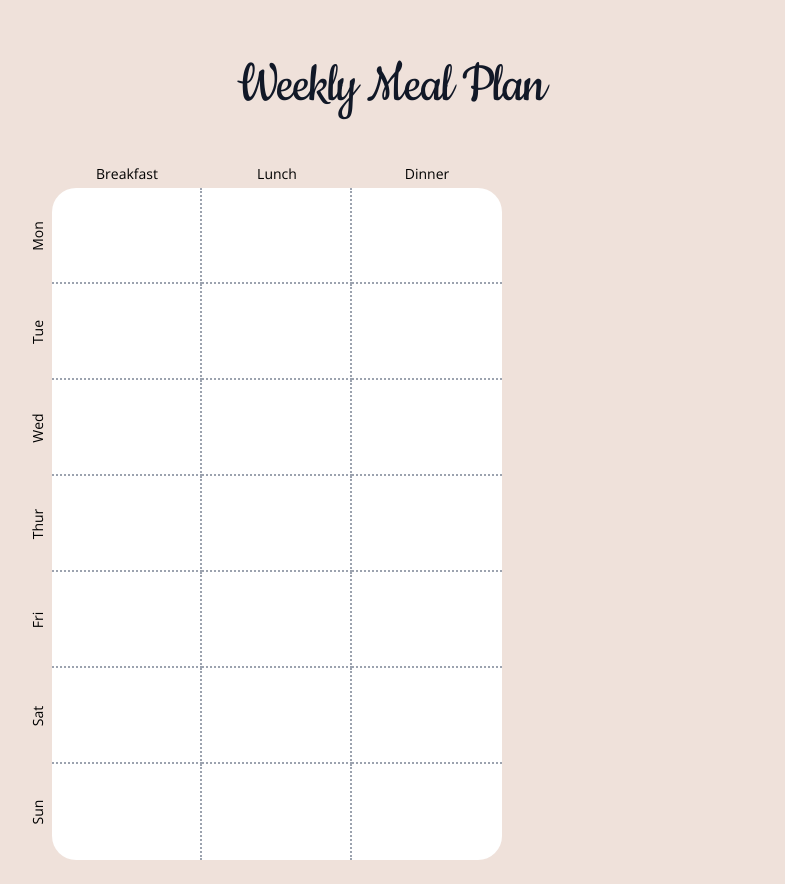
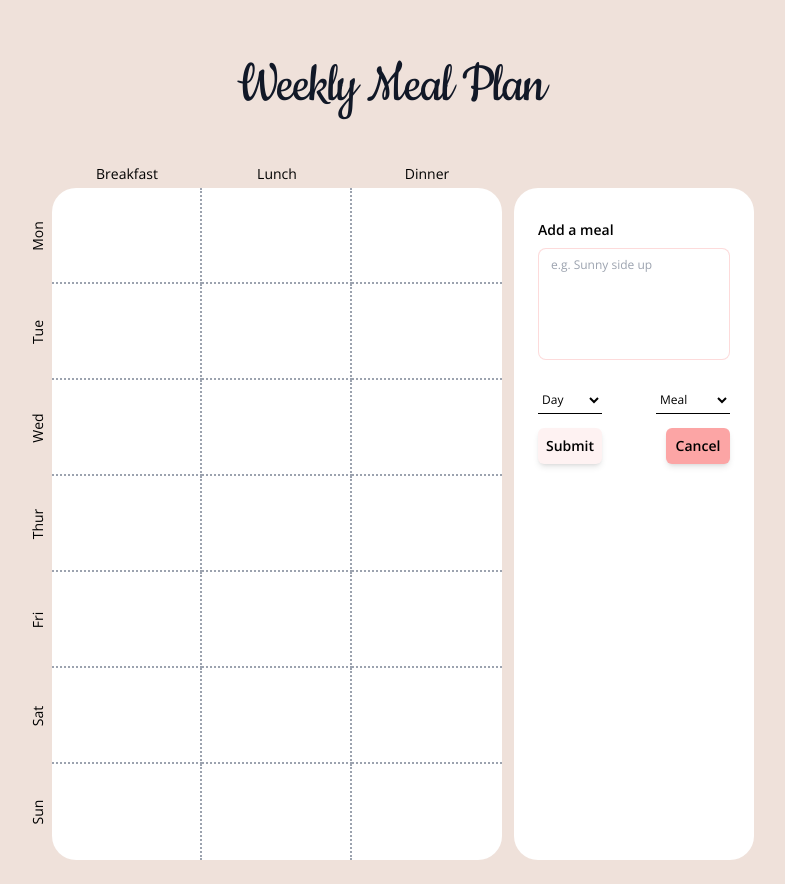
Before and after one commit to Seun-A/weekly-meal-planner, a React (Create React App) app: page / in a window 1280 px wide. Shown: the whole page, without its empty margins (249-1034 px from the left). Built offline with nearby package versions, Linux system fonts and the light colour scheme.

Commit message:
Fixed visibility glitch

```diff
--- a/src/components/form-create/form-create.component.js
+++ b/src/components/form-create/form-create.component.js
@@ -54,7 +54,7 @@ const CreateForm = () => {
   }
 
   return (
-    <div className="form-container invisible">
+    <div className="form-container">
       <div className='font-semibold text-sm mb-2'>Add a meal</div>
       <form onSubmit={handleSubmit} onKeyDown={handleKeyDown}>
         <TextArea autoFocus value={content} onChange={handleChange} />
--- a/src/components/sidebar/sidebar.component.js
+++ b/src/components/sidebar/sidebar.component.js
@@ -19,8 +19,7 @@ const Sidebar = () => {
         top-[50%] md:top-0
         -translate-y-[50%] md:-translate-y-0
 
-        ${isEditVisible ? 'visible' : 'invisible'}
-        md:${isEditVisible ? 'visible' : 'visible'}
+        ${isEditVisible ? 'visible' : 'invisible md:visible'}
       `}
     >
       {
```
